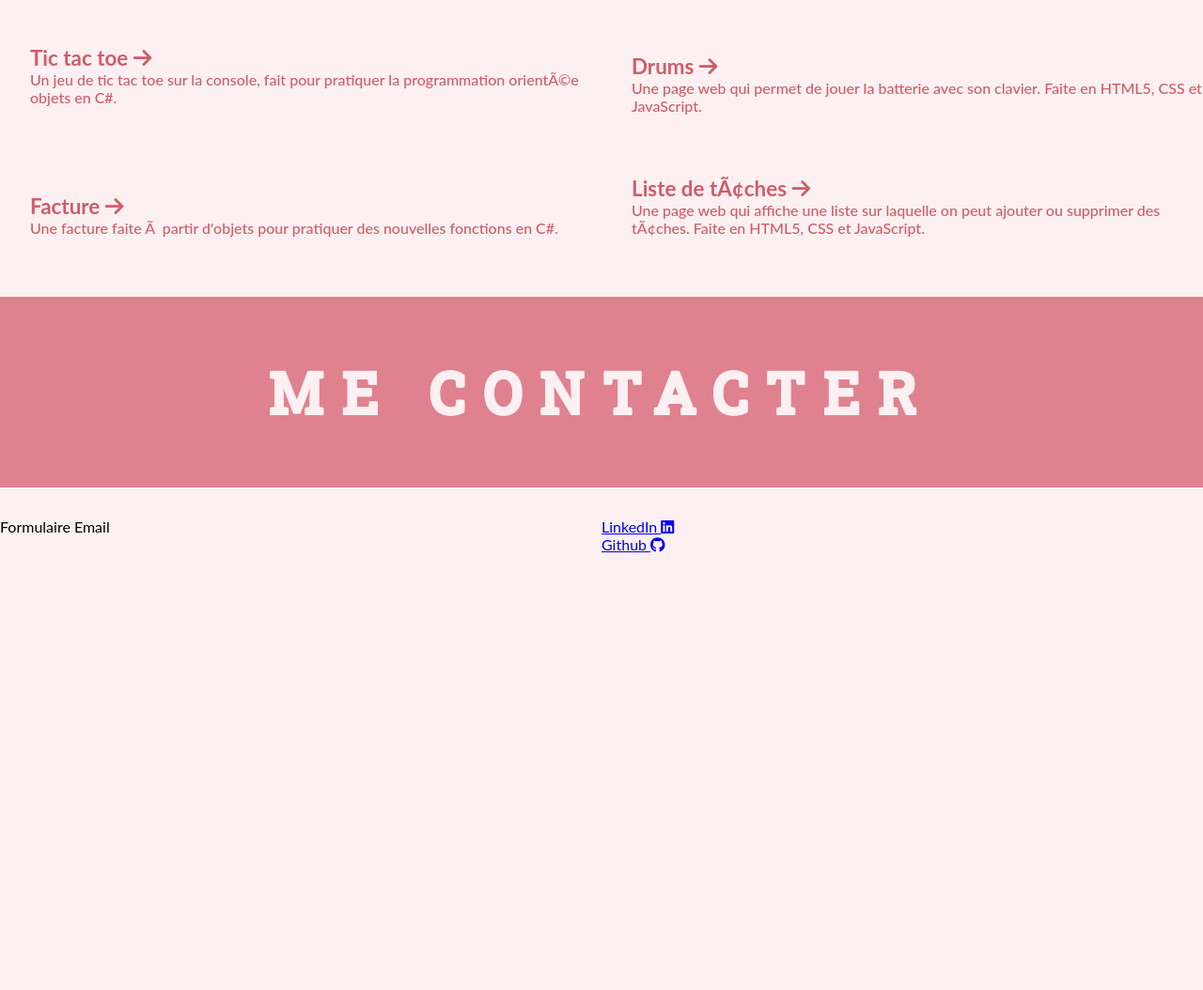
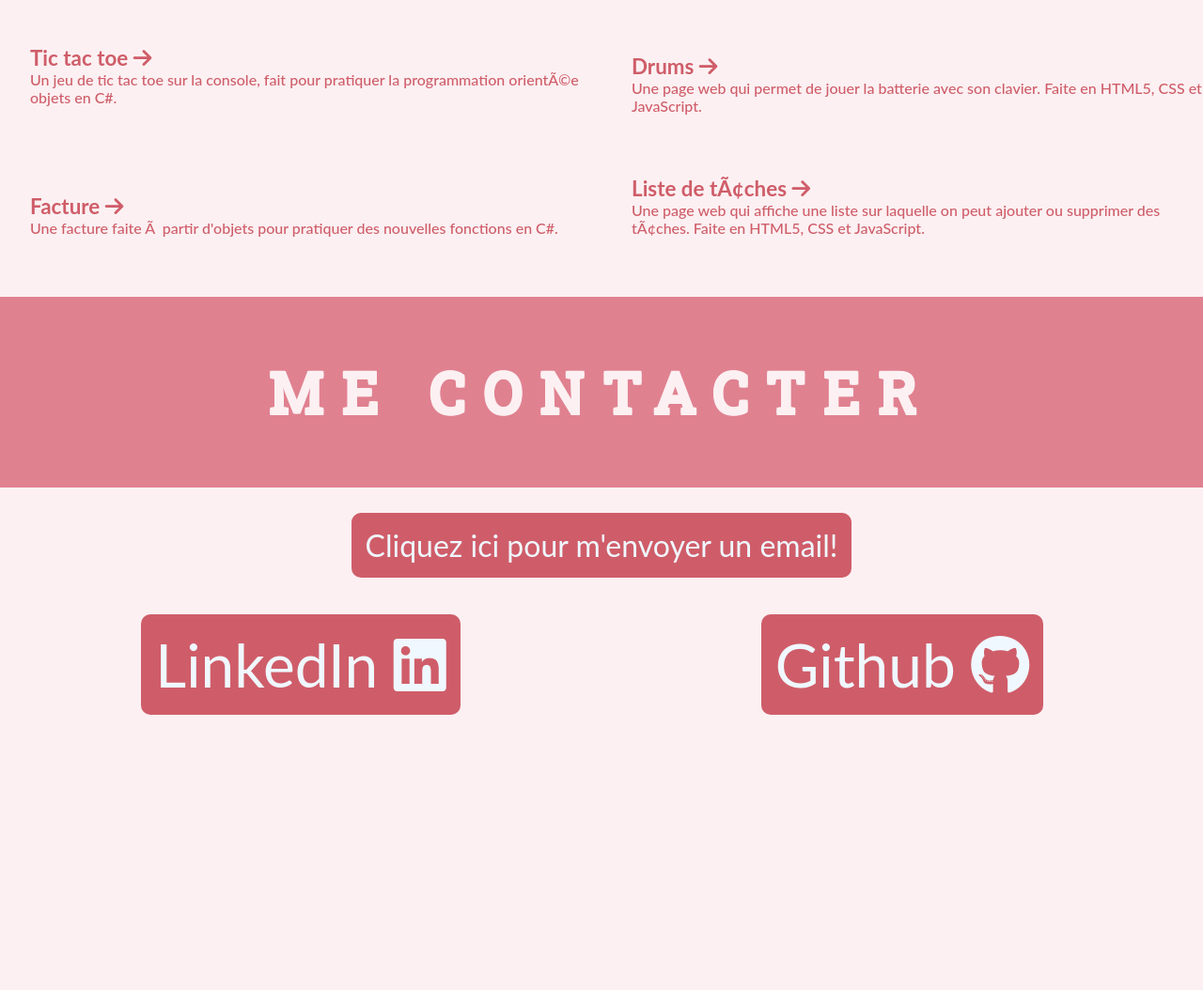
Before and after one commit to florence1027/Portfolio, a plain HTML site: page index.html in a window 1280 px wide. Shown: the part 1479-2533 px from the top of the page at 94% size. After the commit the page ends 2266 px from the top, so only its background shows below. Drawn offline with Linux system fonts and the light colour scheme.

Commit message:
Mise à jour

```diff
--- a/css/style.css
+++ b/css/style.css
@@ -71,7 +71,7 @@ body {
     height: auto;
     display: grid;
     grid-template-columns: 1fr;
-    grid-template-rows: 0.2fr 0.5fr 0.2fr 0.5fr 1fr 0.5fr 1fr; /*POURQUOI LES DEUX 0.2 SONT PAS ÉGAUX?????*/
+    grid-template-rows: 0.2fr 0.5fr 0.2fr 0.5fr 1fr 0.5fr 0.5fr; /*POURQUOI LES DEUX 0.2 SONT PAS ÉGAUX?????*/
 }
 
 
@@ -315,17 +315,41 @@ body {
     grid-column: 1 / 2;
     grid-row: 7 / 8;
     margin-top: 32px;
+    text-align: center;
     display: grid;
     grid-template-columns: 1fr 1fr;
-    grid-template-rows: 1fr;
+    grid-template-rows: 1fr 1fr;
 }
 
 .email {
-    grid-column: 1 / 2;
+    margin-top: 10px;
+    grid-column: 1 / 3;
     grid-row: 1 / 2;
 }
+.email a {
+    padding: 15px;
+    text-decoration: none;
+    font-size: 2em;
+    color: var(--couleurTexte);
+    background-color: var(--couleurTexte2);
+    border-radius: 10px;
+}
 
-.reseaux {
+.linkedin a, .github a {
+    text-decoration: none;
+    font-size: 4em;
+    color: var(--couleurTexte);
+    padding: 15px;
+    background-color: var(--couleurTexte2);
+    border-radius: 10px;
+}
+
+.linkedin {
+    grid-column: 1 / 2;
+    grid-row: 2 / 3;
+}
+
+.github {
     grid-column: 2 / 3;
-    grid-row: 1 / 2;
+    grid-row: 2 / 3;
 }
--- a/index.html
+++ b/index.html
@@ -77,11 +77,9 @@
                 <h2>ME CONTACTER</h2>
             </div>
             <div class="contenu_contacter">
-                <div class="email">Formulaire Email</div>
-                <div class="reseaux">
-                    <div><a href="https://www.linkedin.com/in/florence-chartrand-b6928a189/">LinkedIn <i class="fa-brands fa-linkedin"></i></a></div>
-                    <div><a href="https://github.com/florence1027/">Github <i class="fa-brands fa-github"></i></a></div>
-                </div>
+                <div class="email"><a href="mailto:florencechartrand1027@gmail.com">Cliquez ici pour m'envoyer un email!</a></div>
+                <div class="linkedin"><a href="https://www.linkedin.com/in/florence-chartrand-b6928a189/">LinkedIn <i class="fa-brands fa-linkedin"></i></a></div>
+                <div class="github"><a href="https://github.com/florence1027/">Github <i class="fa-brands fa-github"></i></a></div>
             </div>
         </div>
     </body>
```
